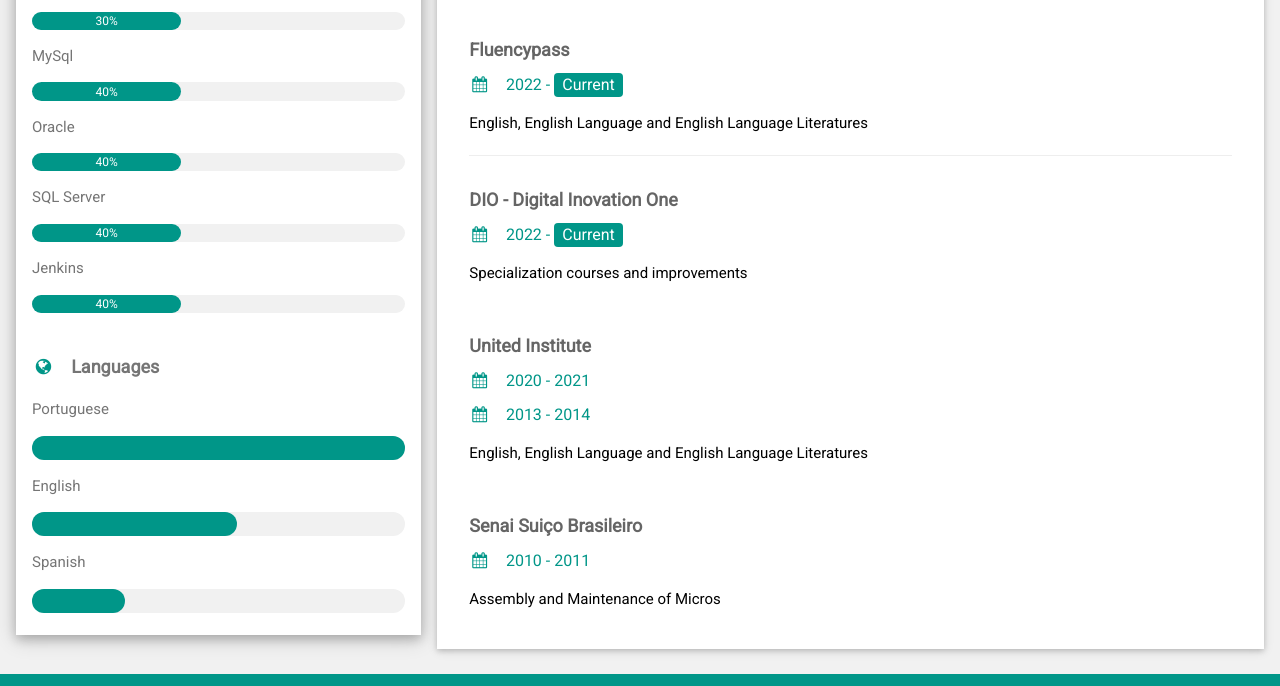
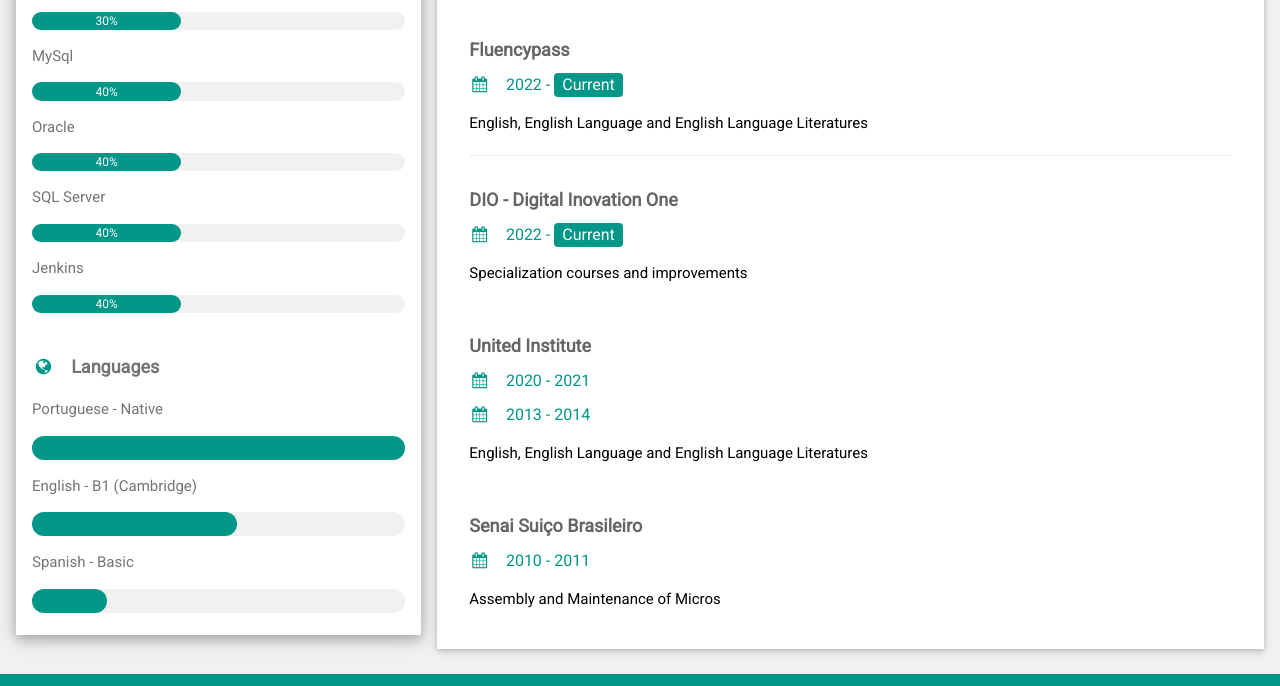
Before and after one commit to AntonioDuarte06/resume, a plain HTML site: page index.html in a window 1280 px wide. Shown: the part 1227-1913 px from the top of the page. Drawn offline with nearby package versions, Linux system fonts and the light colour scheme.

Commit message:
Att level languages

```diff
--- a/index.html
+++ b/index.html
@@ -84,17 +84,17 @@
           <br>
 
           <p class="w3-large w3-text-theme"><b><i class="fa fa-globe fa-fw w3-margin-right w3-text-teal"></i>Languages</b></p>
-          <p>Portuguese</p>
+          <p>Portuguese - Native</p>
           <div class="w3-light-grey w3-round-xlarge">
             <div class="w3-round-xlarge w3-teal" style="height:24px;width:100%"></div>
           </div>
-          <p>English</p>
+          <p>English - B1 (Cambridge)</p>
           <div class="w3-light-grey w3-round-xlarge">
             <div class="w3-round-xlarge w3-teal" style="height:24px;width:55%"></div>
           </div>
-          <p>Spanish</p>
+          <p>Spanish - Basic</p>
           <div class="w3-light-grey w3-round-xlarge">
-            <div class="w3-round-xlarge w3-teal" style="height:24px;width:25%"></div>
+            <div class="w3-round-xlarge w3-teal" style="height:24px;width:20%"></div>
           </div>
           <br>
         </div>
```
